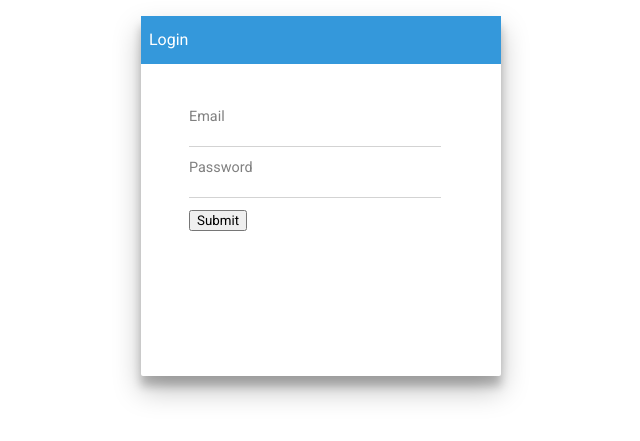
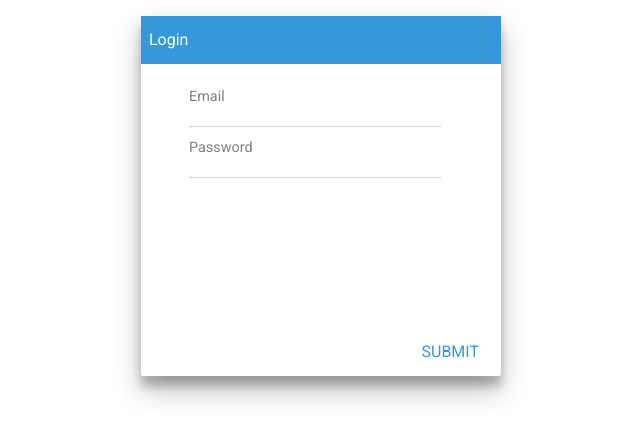
Before and after one commit to sebbekarlsson/Perselia, a Flask app: page /login in a window 1280 px wide. Shown: the part 48-489 px from the top of the page, without its empty margins (319-959 px from the left). Run offline with Flask 2, Linux system fonts and the light colour scheme; some libraries are stand-ins or nearby versions.

Commit message:
Added wtform

```diff
--- a/perselia/flaskr/static/style/style.css
+++ b/perselia/flaskr/static/style/style.css
@@ -13,10 +13,11 @@
     display: inline-block;
     margin-left: 12px;
     margin-right: 12px; }
-  .navbar .navbtn {
+  .navbar .btn {
     text-decoration: none;
     font-size: 100%;
-    display: inline-block; }
+    display: inline-block;
+    color: white; }
 
 .navbar-blue {
   background-color: #3498db;
@@ -37,6 +38,29 @@
   float: left;
   margin: 1rem;
   position: relative; }
+  .card .options {
+    position: absolute;
+    bottom: 0;
+    left: 0;
+    width: 100%;
+    height: 48px;
+    line-height: 48px; }
+    .card .options ul, .card .options li {
+      list-style: none;
+      display: inline-block;
+      margin-left: 8px;
+      margin-right: 8px; }
+      .card .options ul .btn, .card .options li .btn {
+        text-decoration: none;
+        font-size: 100%;
+        display: inline-block;
+        height: 100%;
+        color: lightgray;
+        background-color: white;
+        outline: none;
+        border: none; }
+      .card .options ul .btn-blue, .card .options li .btn-blue {
+        color: #3498db; }
 
 .card-1 {
   box-shadow: 0 1px 3px rgba(0, 0, 0, 0.12), 0 1px 2px rgba(0, 0, 0, 0.24);
@@ -79,10 +103,8 @@
   height: 100%; }
 
 .card-content {
-  padding-top: 12px !important;
+  padding-top: 24px !important;
   width: 80%; }
-  .card-content .form {
-    margin-top: 32px; }
 
 .content-centered {
   width: 100%;
@@ -119,4 +141,7 @@
         border-bottom-width: 1px;
         width: 100%; }
 
+.btn:hover {
+  cursor: pointer; }
+
 /*# sourceMappingURL=style.css.map */
--- a/perselia/flaskr/static/style/style.scss
+++ b/perselia/flaskr/static/style/style.scss
@@ -1,6 +1,7 @@
 $site_blue: #3498db;
 $text_padding: 8px;
 $bar_height: 48px;
+
 
 *{
     margin:0px;
@@ -23,10 +24,11 @@ $bar_height: 48px;
     margin-right:12px;
   }
 
-  .navbtn{
+  .btn{
     text-decoration: none;
     font-size:100%;
     display:inline-block;
+    color:white;
   }
 }
 
@@ -54,6 +56,37 @@ $bar_height: 48px;
   float: left;
   margin: 1rem;
   position: relative;
+
+  .options{
+    position: absolute;
+    bottom:0;
+    left:0;
+    width:100%;
+    height:48px;
+    line-height: 48px;
+
+    ul, li{
+      list-style: none;
+      display:inline-block;
+      margin-left:$text_padding;
+      margin-right:$text_padding;
+
+      .btn{
+        text-decoration: none;
+        font-size:100%;
+        display:inline-block;
+        height:100%;
+        color:lightgray;
+        background-color:white;
+        outline:none;
+        border:none;
+      }
+
+      .btn-blue{
+        color:$site_blue;
+      }
+    }
+  }
 }
 
 .card-1 {
@@ -109,12 +142,8 @@ $bar_height: 48px;
 }
 
 .card-content{
-  padding-top:12px !important;
+  padding-top:24px !important;
   width:80%;
-
-  .form{
-    margin-top:32px;
-  }
 }
 
 .content-centered{
@@ -160,3 +189,7 @@ $bar_height: 48px;
         }
     }
 }
+
+.btn:hover{
+  cursor:pointer;
+}
--- /dev/null
+++ b/perselia/flaskr/templates/__formhelpers.html
@@ -0,0 +1,12 @@
+{% macro render_field(field) %}
+  <p>{{ field.label }}</p>
+  <dd>{{ field(**kwargs)|safe }}
+  {% if field.errors %}
+    <ul class=errors>
+    {% for error in field.errors %}
+      <li>{{ error }}</li>
+    {% endfor %}
+    </ul>
+  {% endif %}
+  </dd>
+{% endmacro %}
--- a/perselia/flaskr/templates/layout.html
+++ b/perselia/flaskr/templates/layout.html
@@ -9,10 +9,10 @@
     <body>
         <nav class='navbar navbar-blue'>
             <ul class='left'>
-                <li><a class='navbtn' href='/'>Perselia</a></li>
+                <li><a class='btn' href='/'>Perselia</a></li>
             </ul>
             <ul class='right'>
-                <li><a class='navbtn' href='/login'>Login</a></li>
+                <li><a class='btn' href='/login'>Login</a></li>
             </ul>
         </nav>
         {% block body %}{% endblock %}
--- a/perselia/flaskr/templates/login.html
+++ b/perselia/flaskr/templates/login.html
@@ -1,4 +1,5 @@
 {% extends 'layout.html' %}
+{% from "__formhelpers.html" import render_field %}
 {% block title %} Login {% endblock %}
 {% block body %}
     <div class='content content-centered'>
@@ -12,17 +13,17 @@
                 <form method='post' class='form'>
                     <ul>
                         <li>
-                            <p>Email</p>
-                            <input type='email' name='name'>
+                            {{ render_field(form.email) }}
                         </li>
                         <li>
-                            <p>Password</p>
-                            <input type='password' name='password'>
-                        </li>
-                        <li>
-                            <input type='submit' name='submit'>
+                            {{ render_field(form.password) }}
                         </li>
                     </ul>
+                    <nav class='options'>
+                        <ul class='right'>
+                            <li><input type='submit' class='btn btn-blue' name='submit' value='SUBMIT'></li>
+                        </ul>
+                    </nav>
                 </form>
             </div>
         </div>
--- a/perselia/flaskr/views/login.py
+++ b/perselia/flaskr/views/login.py
@@ -1,10 +1,23 @@
 from flask import Blueprint, render_template, abort, request, Response, session
 from jinja2 import TemplateNotFound
+
+from flask.ext.wtf import Form
+from wtforms import BooleanField, TextField, PasswordField
 
 
 login = Blueprint('login', __name__, template_folder='templates')
 
+class LoginForm(Form):
+    email = TextField('Email')
+    password = PasswordField('Password')
 
 @login.route('/login', methods=['GET', 'POST'])
 def _login():
-    return render_template('login.html')
+
+    form = LoginForm(request.form, csrf_enabled=False)
+
+    if form.validate_on_submit():
+        return render_template('sorry.html')
+
+
+    return render_template('login.html', form=form)
```
Also changed, not shown: 1 other file.
